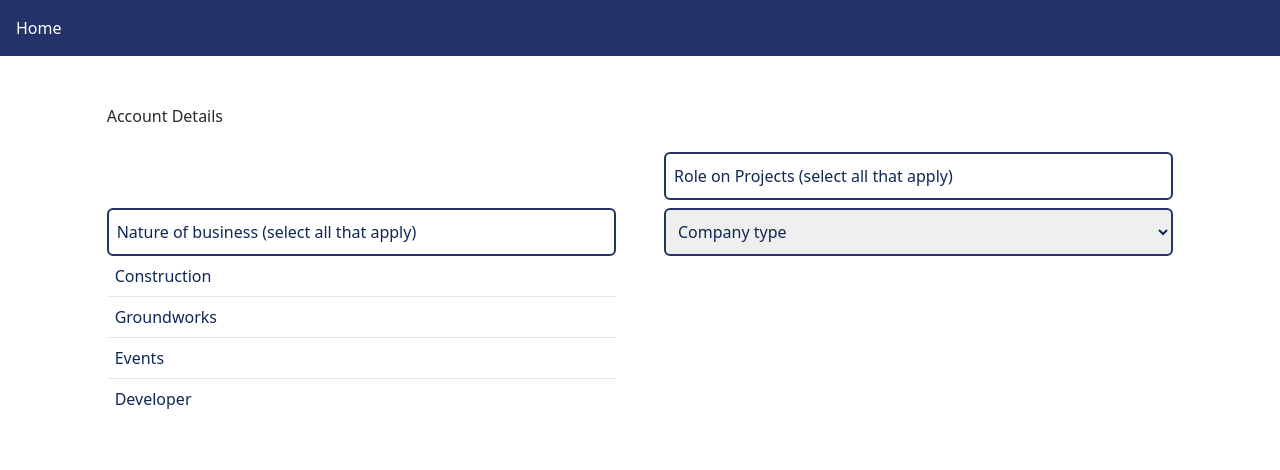
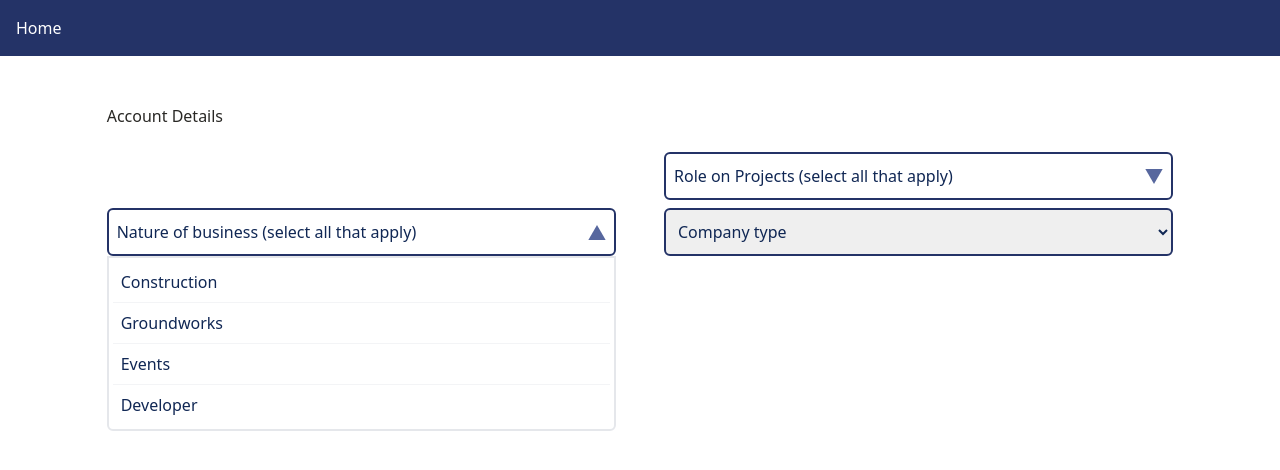
Before and after one commit to gmanninglive/yardlink-tech-task, a Next.js app: page /creditapplication.js in a window 1280 px wide. Both pictures are taken after a click on the button "Nature of business (select all that apply)". Shown: the top 470 px of the page. Built offline with nearby package versions, Linux system fonts and the light colour scheme.

Commit message:
Validation styling, + Add arrow icon

```diff
--- a/components/form/CreditApplication.jsx
+++ b/components/form/CreditApplication.jsx
@@ -1,9 +1,16 @@
 import { Formik, Form, Field } from "formik";
-import * as Yup from 'yup';
-import DropdownSelection from './custominput/DropdownSelection'
+import * as Yup from "yup";
+import DropdownSelection from "./custominput/DropdownSelection";
 
-export default function CreditApplicationForm(){
-    return(
+export default function CreditApplicationForm() {
+
+  // Takes touched input fields and errors. Returns style for valid/invalid fields
+  function handleValidation(touched, errors) {
+    if (!!touched && !!errors) return "bg-lightred border-darkred";
+    else if (!!touched && !errors) return "bg-lightgreen border-darkgreen";
+  }
+
+  return (
     <Formik
       initialValues={initialValues}
       validationSchema={validationSchema}
@@ -16,26 +23,28 @@ export default function CreditApplicationForm(){
     >
       {({ isSubmitting, errors, touched }) => (
         <Form className="p-2 lg:p-0 flex flex-col justify-center items-center">
+          {/* Account Details */}
           <div className="w-full lg:w-10/12 mt-12 grid md:grid-cols-2 gap-x-2 lg:gap-x-12 gap-y-2 md:gap-y-6">
-                <h2 className="text-[#292825] md:col-span-2">
-                  Account Details
-                </h2>
+            <h2 className="text-[#292825] md:col-span-2">Account Details</h2>
             <span className="w-full md:mt-14">
               <DropdownSelection
-                    className="form-field"
+                className={`form-field ${handleValidation(
+                  touched.business_nature,
+                  errors.business_nature
+                )}`}
                 fieldName="business_nature"
                 title="Nature of business (select all that apply)"
-                    data={[
-                      "Construction",
-                      "Groundworks",
-                      "Events",
-                      "Developer",
-                    ]}
+                errors={errors.business_nature}
+                touched={touched.business_nature}
+                data={["Construction", "Groundworks", "Events", "Developer"]}
               />
             </span>
             <span className="w-full flex flex-col gap-y-2">
               <DropdownSelection
-                    className="form-field"
+                className={`form-field ${handleValidation(
+                  touched.business_role,
+                  errors.business_role
+                )}`}
                 fieldName="business_role"
                 title="Role on Projects (select all that apply)"
                 data={[
@@ -49,7 +58,10 @@ export default function CreditApplicationForm(){
               <Field
                 name="company_type"
                 as="select"
-                    className="form-field"
+                className={`form-field ${handleValidation(
+                  touched.company_type,
+                  errors.company_type
+                )}`}
               >
                 <option value="">Company type</option>
                 <option value="Sole Trader">Sole Trader</option>
@@ -59,11 +71,10 @@ export default function CreditApplicationForm(){
               </Field>
             </span>
           </div>
-
         </Form>
       )}
     </Formik>
-    )
+  );
 }
 
 export const initialValues = {
--- a/components/form/custominput/DropdownSelection.jsx
+++ b/components/form/custominput/DropdownSelection.jsx
@@ -1,9 +1,14 @@
 import { useState, useRef } from "react";
 import PropTypes from "prop-types";
+import { Field } from "formik";
+
 import useKeypress from "../../../hooks/useKeyPress";
 import useOnClickOutside from "../../../hooks/useClickOutside";
 
-import { Field } from "formik";
+/**
+ * @param {string} title, @param {string} fieldName, @param {array} data, @param {string} className
+ * @returns Dropdown multiple choice selection
+ */
 
 export default function DropdownSelection({
     title,
@@ -12,6 +17,7 @@ export default function DropdownSelection({
     className,
   }) {
     const [isOpen, setIsOpen] = useState();
+    // ref required for useOnClickOutside hook
     const ref = useRef();
 
     // Hooks to close dropdown menu when escape key pressed or user clicks outside menu items
@@ -24,18 +30,21 @@ export default function DropdownSelection({
 
     return (
       <>
-      <div className="relative dropdown-container" ref={ref}>
+        <div className="relative" ref={ref}>
           <button
-          className={`${className} inline-flex items-center`}
+            className={`${className} inline-flex items-center justify-between`}
             type="button"
             onClick={() => setIsOpen(!isOpen)}
           >
             {title}
+            <img src="/branding/icon-arrow.svg" alt="open menu" className={`${isOpen && "transform rotate-180"} transition-all ease-in-out`} />
           </button>
+
           <div
             className={`${
               isOpen ? "block" : "hidden"
-          } w-full absolute top-15 bg-white z-50 divide-y grid`}
+            } w-full absolute top-15 bg-white z-50 divide-y divide-gray-100 grid border-2 p-1 rounded-b-md`}
+            id="dropdown"
           >
             {data.map((option, idx) => (
               <label
@@ -50,6 +59,7 @@ export default function DropdownSelection({
                   name={fieldName}
                   className="opacity-0 absolute left-0 bottom-0 h-full w-full cursor-pointer z-10"
                 />
+                {/* span classname gives green border when checked */}
                 <span className="checkbox" />
               </label>
             ))}
--- a/tailwind.config.js
+++ b/tailwind.config.js
@@ -28,7 +28,7 @@ module.exports = {
 
       backgroundImage: {
         'hero': "url('/images/LandingBackground.jpg')",
-        'select-icon': "url('/Polygon.svg')"
+        'select-icon': "url('/branding/icon-arrow.svg')"
        }
     },
   },
```
Also changed, not shown: public/branding/icon-arrow.svg (added). Lines whose indentation alone changed are shown as unchanged.
